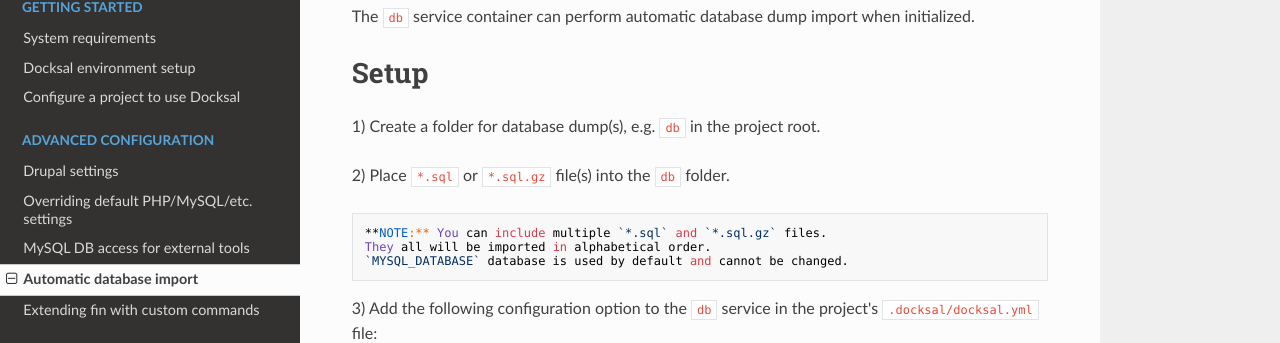
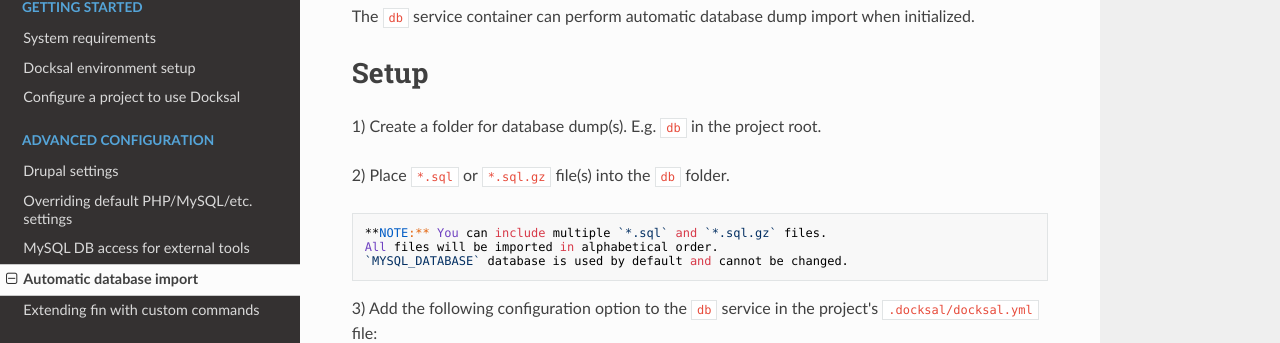
Before and after one commit to docksal/docksal, an MkDocs documentation site: the page built from docs/db-import.md, in a window 1280 px wide. Shown: the part 155-498 px from the top of the page. Built offline with MkDocs 1.6.1, drawn with Linux system fonts in a browser that asks for light colours; nearby versions of some CDN libraries; old or Windows-style settings are respelled for this version of MkDocs.

Commit message:
More grammar corrections to db-import.md

```diff
--- a/docs/db-import.md
+++ b/docs/db-import.md
@@ -4,12 +4,12 @@ The `db` service container can perform automatic database dump import when initi
 
 # Setup
 
-1) Create a folder for database dump(s), e.g. `db` in the project root.
+1) Create a folder for database dump(s). E.g. `db` in the project root.
 
 2) Place `*.sql` or `*.sql.gz` file(s) into the `db` folder.
 
     **NOTE:** You can include multiple `*.sql` and `*.sql.gz` files.
-    They all will be imported in alphabetical order.
+    All files will be imported in alphabetical order.
     `MYSQL_DATABASE` database is used by default and cannot be changed.
 
 3) Add the following configuration option to the `db` service in the project's `.docksal/docksal.yml` file:
```
